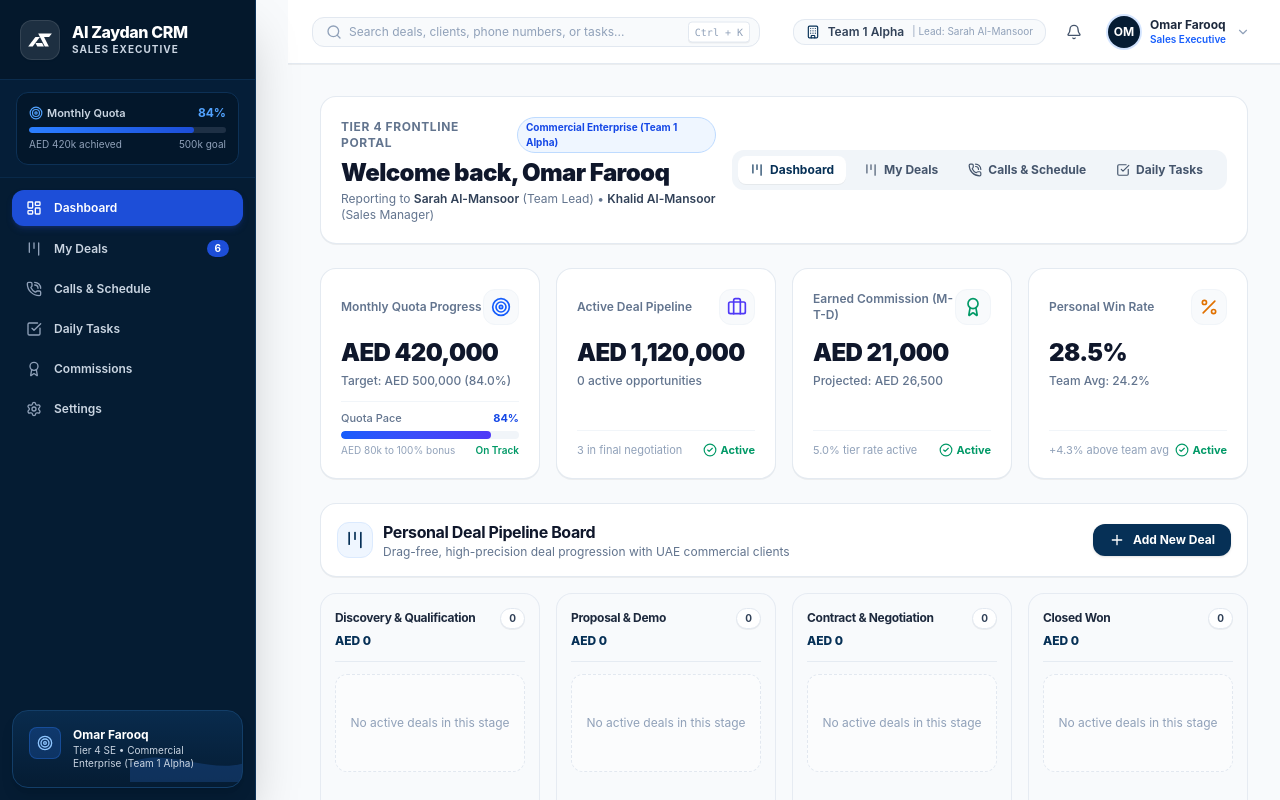
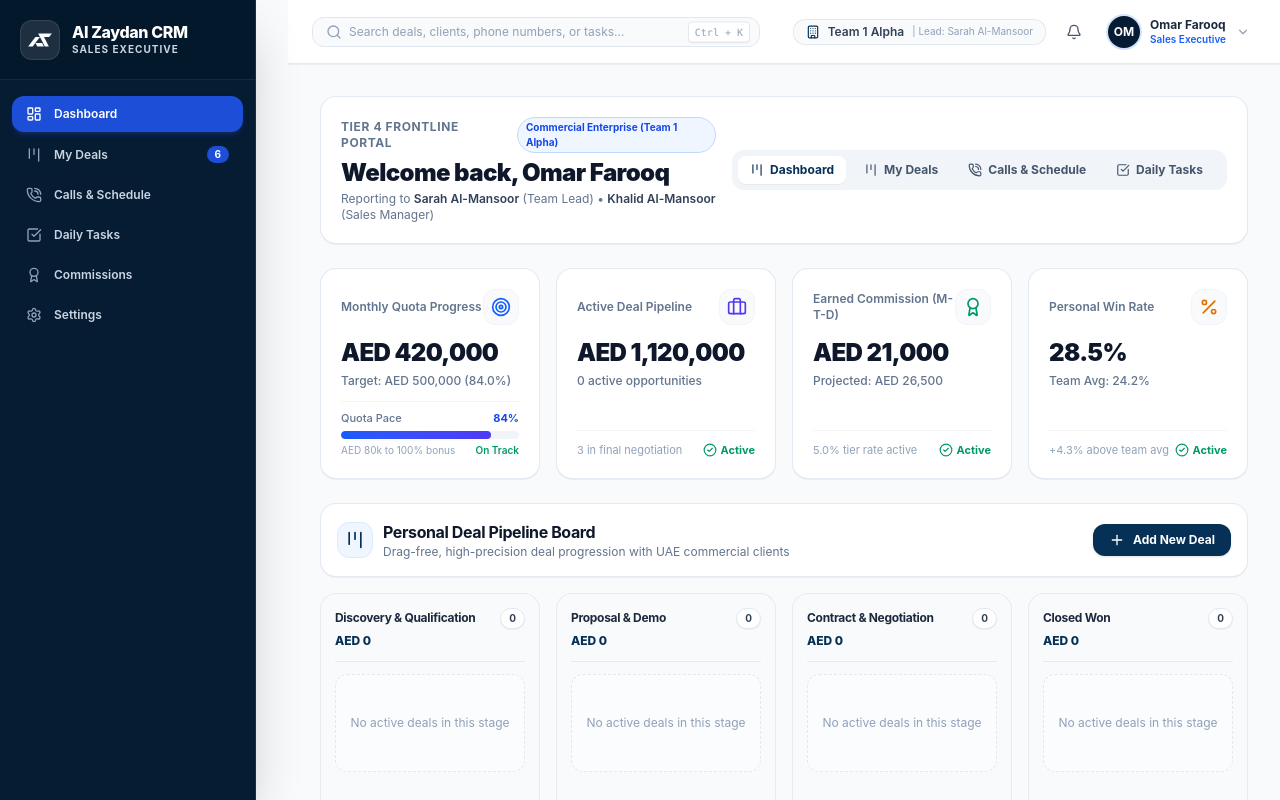
Before and after one commit to alzaydanbusiness-star/Alzaydan-CRM, a React (Vite) app: page /rep in a window 1280 px wide. Shown: the top 800 px of the page. Built offline with nearby package versions, Linux system fonts and the light colour scheme.

Commit message:
Remove Monthly Quota tracker and Omar Farooq card from sales rep sidebar

```diff
--- a/src/pages/sales-rep/layout/Sidebar.jsx
+++ b/src/pages/sales-rep/layout/Sidebar.jsx
@@ -6,11 +6,9 @@ import {
   CheckSquare,
   Award,
   Settings,
-  X,
-  Target
+  X
 } from 'lucide-react';
 import { AlZaydanCrest } from '../../../components/AlZaydanLogo';
-import { repProfile } from '../data/mockData';
 
 export default function Sidebar({
   activeNav,
@@ -41,13 +39,13 @@ export default function Sidebar({
 
       {/* Sidebar Container (Dark Navy Blue) */}
       <aside
-        className={`fixed top-0 bottom-0 left-0 z-50 w-64 bg-[#051C33] text-white flex flex-col justify-between transition-transform duration-300 ease-in-out border-r border-[#0D3156] shadow-2xl lg:translate-x-0 ${
+        className={`fixed top-0 bottom-0 left-0 z-50 w-64 bg-[#051C33] text-white flex flex-col transition-transform duration-300 ease-in-out border-r border-[#0D3156] shadow-2xl lg:translate-x-0 ${
           sidebarOpen ? 'translate-x-0' : '-translate-x-full'
         }`}
       >
-        <div>
+        <div className="flex flex-col flex-1">
           {/* Brand Header */}
-          <div className="h-20 px-5 flex items-center justify-between border-b border-[#0D3156]/80 bg-[#041628]/60">
+          <div className="h-20 px-5 flex items-center justify-between border-b border-[#0D3156]/80 bg-[#041628]/60 shrink-0">
             <div className="flex items-center gap-3 cursor-pointer" onClick={() => setActiveNav('Dashboard')}>
               <div className="w-10 h-10 rounded-xl bg-white/10 flex items-center justify-center border border-white/10 shadow-xs">
                 <AlZaydanCrest className="w-6 h-6 text-white" />
@@ -69,31 +67,8 @@ export default function Sidebar({
             </button>
           </div>
 
-          {/* Rep Status & Quota Mini-Tracker */}
-          <div className="px-4 py-3 border-b border-[#0D3156]/60 bg-[#06223F]/40">
-            <div className="bg-[#031526]/70 rounded-xl p-3 border border-[#0D3156]">
-              <div className="flex items-center justify-between text-xs mb-1.5">
-                <span className="text-slate-300 flex items-center gap-1 font-semibold text-[11px]">
-                  <Target className="w-3.5 h-3.5 text-blue-400" />
-                  Monthly Quota
-                </span>
-                <span className="font-bold text-blue-400">{repProfile.quotaProgress}%</span>
-              </div>
-              <div className="w-full bg-slate-700/60 rounded-full h-1.5 overflow-hidden mb-1">
-                <div
-                  className="bg-linear-to-r from-blue-500 to-[#1D4ED8] h-full rounded-full transition-all duration-500"
-                  style={{ width: `${repProfile.quotaProgress}%` }}
-                />
-              </div>
-              <div className="flex items-center justify-between text-[10px] text-slate-400">
-                <span>AED 420k achieved</span>
-                <span>500k goal</span>
-              </div>
-            </div>
-          </div>
-
           {/* Navigation Items */}
-          <nav className="px-3 py-3 space-y-1 overflow-y-auto max-h-[calc(100vh-250px)]">
+          <nav className="px-3 py-4 space-y-1 overflow-y-auto flex-1">
             {navigationItems.map((item) => {
               const Icon = item.icon;
               const isActive = activeNav === item.name;
@@ -126,29 +101,6 @@ export default function Sidebar({
             })}
           </nav>
         </div>
-
-        {/* Bottom Role Card (Sales Executive Navy Card with Target & Wave Pattern) */}
-        <div className="p-4 m-3 rounded-2xl bg-linear-to-b from-[#092B4D] to-[#051C33] border border-[#133E68] relative overflow-hidden shadow-lg">
-          <div className="absolute -bottom-2 -right-4 w-32 h-16 opacity-20 pointer-events-none">
-            <svg viewBox="0 0 100 40" fill="none" xmlns="http://www.w3.org/2000/svg">
-              <path d="M0 25 C30 10, 70 40, 100 20 L100 40 L0 40 Z" fill="#3B82F6" />
-            </svg>
-          </div>
-
-          <div className="relative z-10 flex items-start gap-3">
-            <div className="w-8 h-8 rounded-lg bg-blue-500/20 border border-blue-500/30 flex items-center justify-center text-blue-300 shrink-0">
-              <Target className="w-4 h-4" />
-            </div>
-            <div>
-              <div className="text-xs font-bold text-white leading-tight">
-                {repProfile.name}
-              </div>
-              <div className="text-[10px] text-slate-300 mt-0.5 leading-snug">
-                Tier 4 SE • {repProfile.department}
-              </div>
-            </div>
-          </div>
-        </div>
       </aside>
     </>
   );
```
